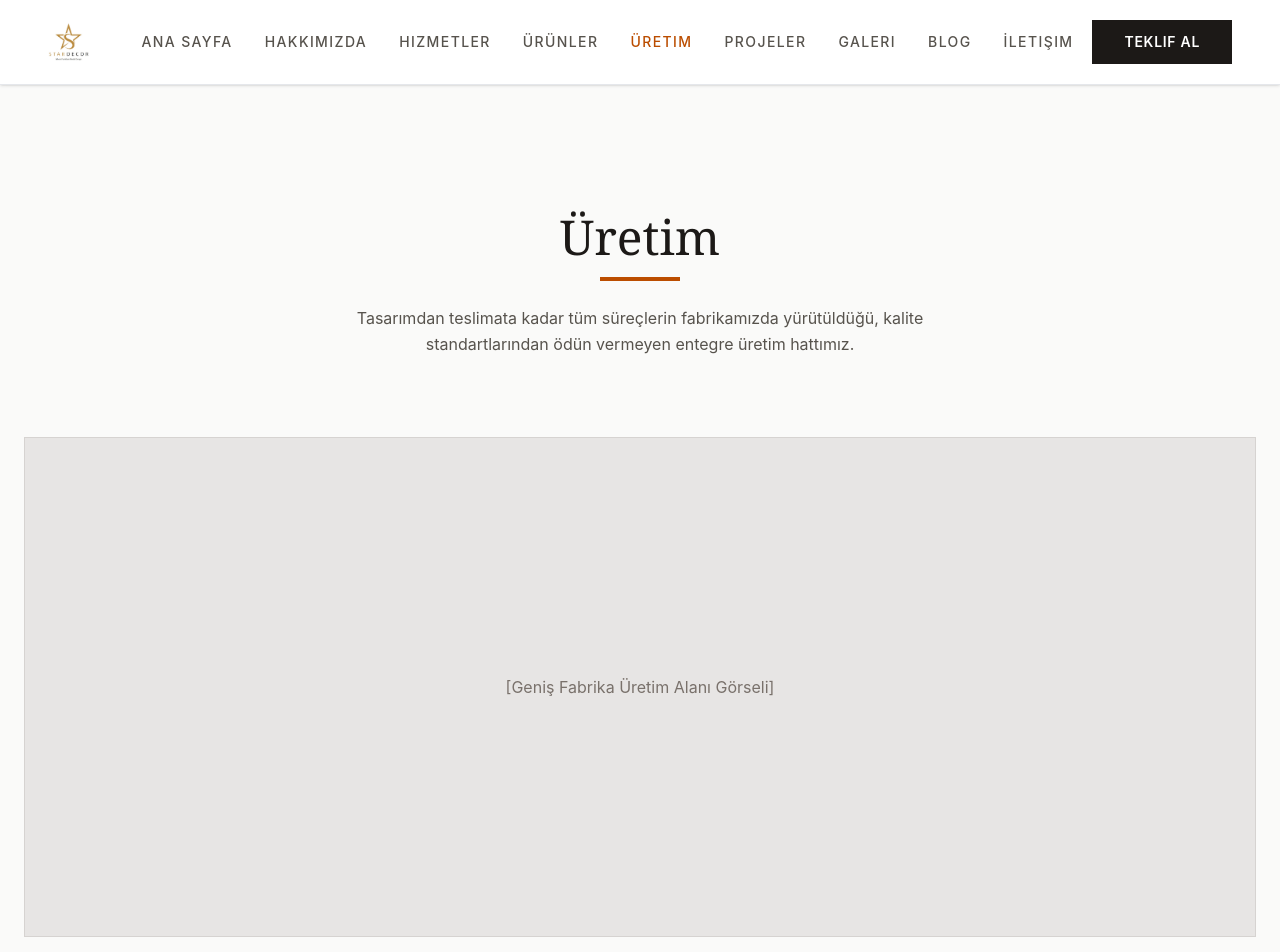
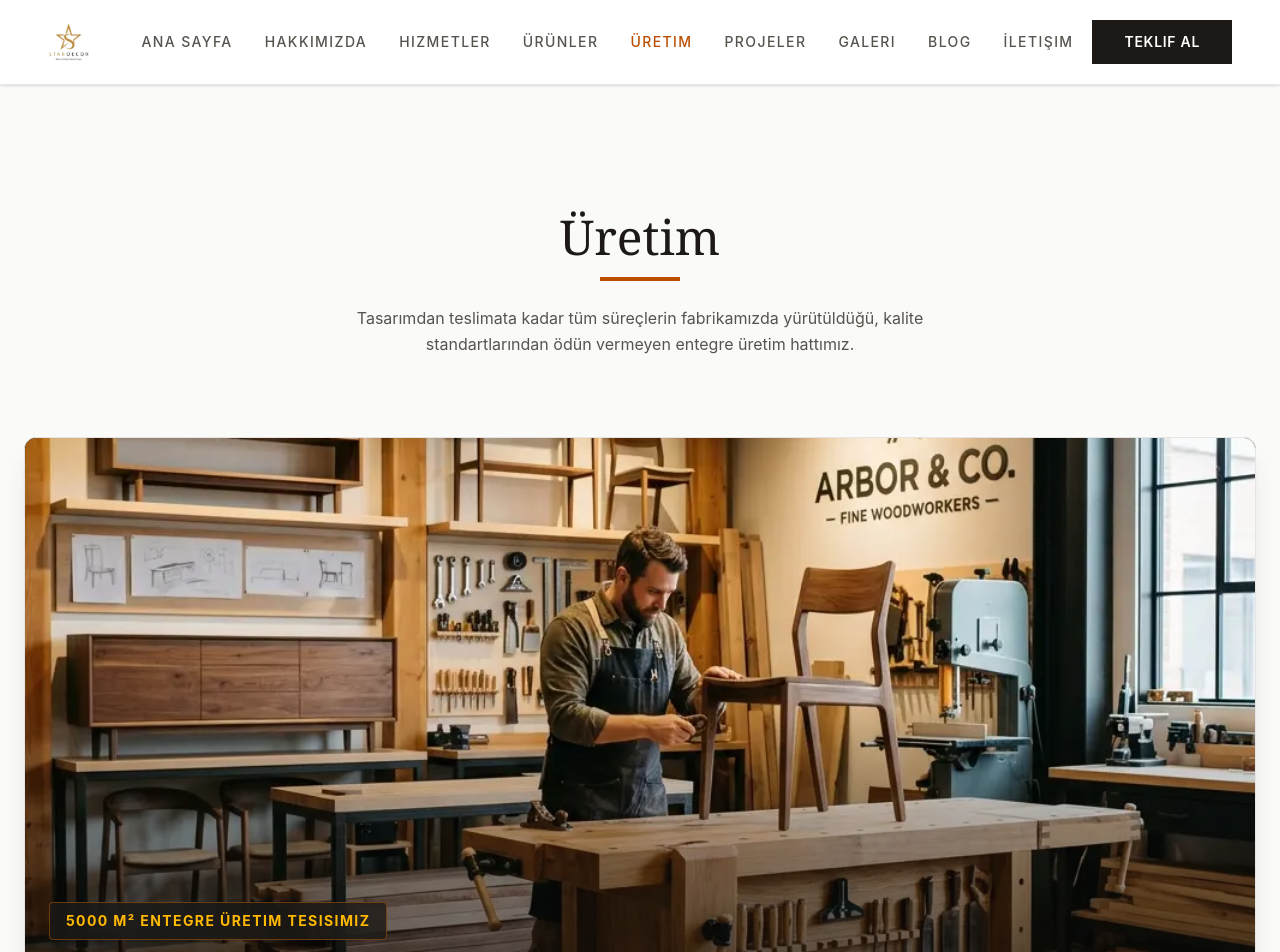
Before and after one commit to cagataydlmn/tanzanya-main, a Next.js app: page /production in a window 1280 px wide. Shown: the top 952 px of the page. Built offline with nearby package versions, Linux system fonts and the light colour scheme.

Commit message:
feat: add real production workshop image and optimize hero slider for ultra-wide monitors

```diff
--- a/src/app/production/page.tsx
+++ b/src/app/production/page.tsx
@@ -1,4 +1,5 @@
 import type { Metadata } from 'next';
+import Image from 'next/image';
 
 export const metadata: Metadata = {
   title: "Üretim Süreçlerimiz",
@@ -47,8 +48,22 @@
         </div>
 
         {/* Hero Image */}
-        <div className="w-full h-[400px] md:h-[500px] bg-stone-200 border border-stone-300 mb-20 flex items-center justify-center text-stone-500">
-          [Geniş Fabrika Üretim Alanı Görseli]
+        <div className="relative w-full aspect-[16/9] md:aspect-[21/9] bg-stone-900 border border-stone-200 rounded-xl overflow-hidden shadow-xl mb-20 group">
+          <Image
+            src="/dummygorsel/factory_workshop.png"
+            alt="Tanzanya Mobilya 5000m² Fabrika Üretim Alanı"
+            fill
+            priority
+            unoptimized
+            sizes="100vw"
+            className="object-cover group-hover:scale-105 transition-transform duration-700"
+          />
+          <div className="absolute inset-0 bg-gradient-to-t from-stone-950/60 via-transparent to-transparent pointer-events-none" />
+          <div className="absolute bottom-6 left-6 right-6 flex items-center justify-between text-white z-10">
+            <span className="bg-stone-900/80 backdrop-blur-md px-4 py-2 rounded text-xs md:text-sm font-bold uppercase tracking-widest border border-amber-600/40 text-amber-400">
+              5000 m² Entegre Üretim Tesisimiz
+            </span>
+          </div>
         </div>
 
         {/* Process Timeline */}
--- a/src/components/HeroSlider.tsx
+++ b/src/components/HeroSlider.tsx
@@ -57,7 +57,7 @@
   }, [slides.length]);
 
   return (
-    <section className="relative h-[480px] md:h-[580px] w-full flex flex-col justify-center items-center px-6 overflow-hidden bg-stone-950">
+    <section className="relative h-[460px] md:h-[540px] lg:h-[580px] max-h-[640px] w-full max-w-[1920px] mx-auto flex flex-col justify-center items-center px-6 overflow-hidden bg-stone-950">
 
       {/* Background Slides with Dual-Layer Optimization */}
       {slides.map((slide, index) => (
```
